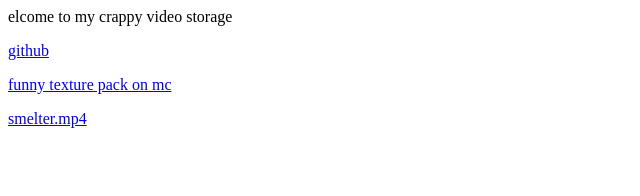
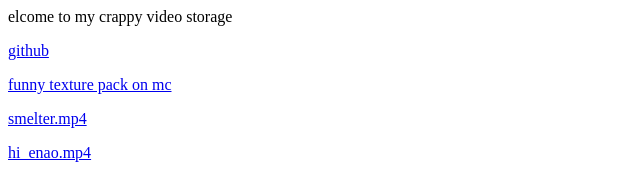
Before and after one commit to XxSIBxX/videosfunni, a plain HTML site: page index.html in a window 1280 px wide. Shown: the whole page, without its empty margins (0-640 px from the left). Drawn offline with Linux system fonts and the light colour scheme.

Commit message:
Update index.html

```diff
--- a/index.html
+++ b/index.html
@@ -3,3 +3,4 @@
   <p><a href="https://github.com/minecraftgamingbug/videosfunni">github</a></p>
   <p><a href="https://minecraftgamingbug.github.io/videosfunni/musics.mcpack">funny texture pack on mc</a></p>
   <p><a href="https://minecraftgamingbug.github.io/videosfunni/smelter.mp4">smelter.mp4</a></p>
+  <p><a href="https://minecraftgamingbug.github.io/videosfunni/hi_enao.mp4">hi_enao.mp4</a></p>
```
